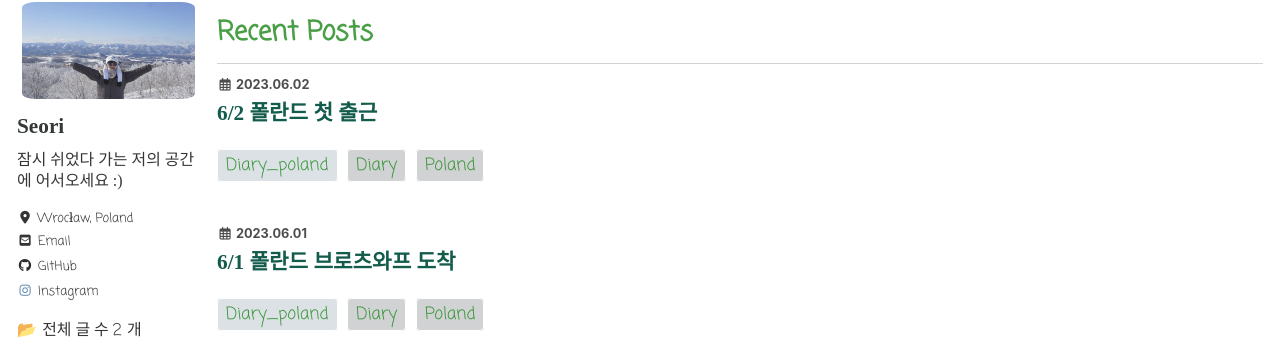
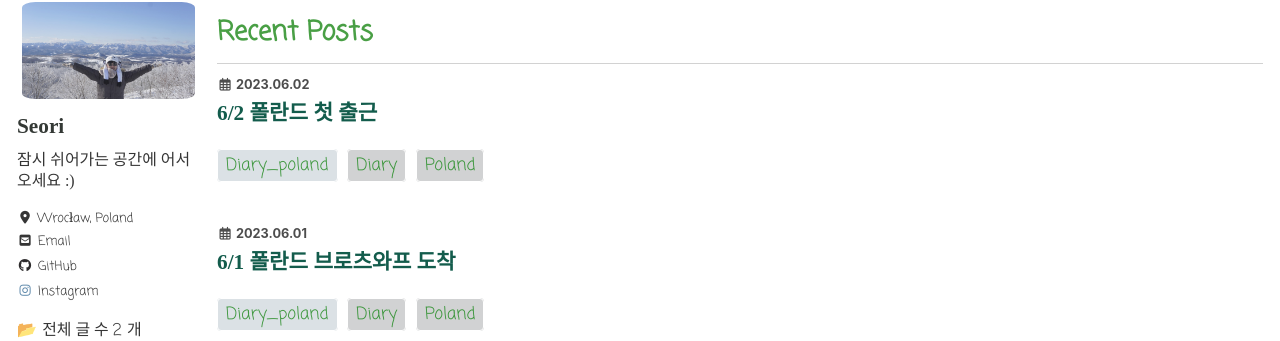
Before and after one commit to Seori15/Seori15.github.io, a Jekyll site: the page built from index.html, in a window 1280 px wide. Shown: the part 106-447 px from the top of the page. Built offline with Jekyll 4.4.1, drawn with Linux system fonts in a browser that asks for light colours; cached includes are drawn as plain includes; nearby versions of some CDN libraries; some web fonts are replaced; the list of posts is cut into pages by our own code.

Commit message:
블로그 소개글 수정

```diff
--- a/_config.yml
+++ b/_config.yml
@@ -105,7 +105,7 @@ analytics: # 블로그 접근 경로 확인 코드
 author:
   name             : "Seori"
   avatar           : "/assets/images/profile.jpg"
-  bio              : "잠시 쉬었다 가는 저의 공간에 어서오세요 :)"
+  bio              : "잠시 쉬어가는 공간에 어서오세요 :)"
   location         : "Wrocław, Poland"
 
   links:
```
